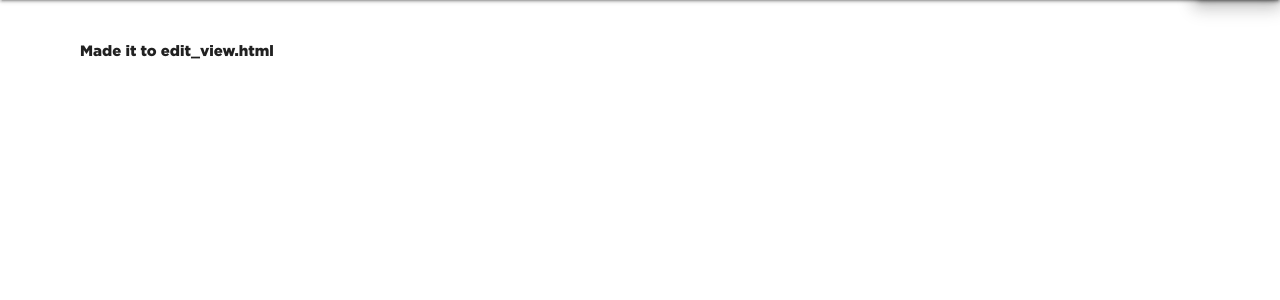
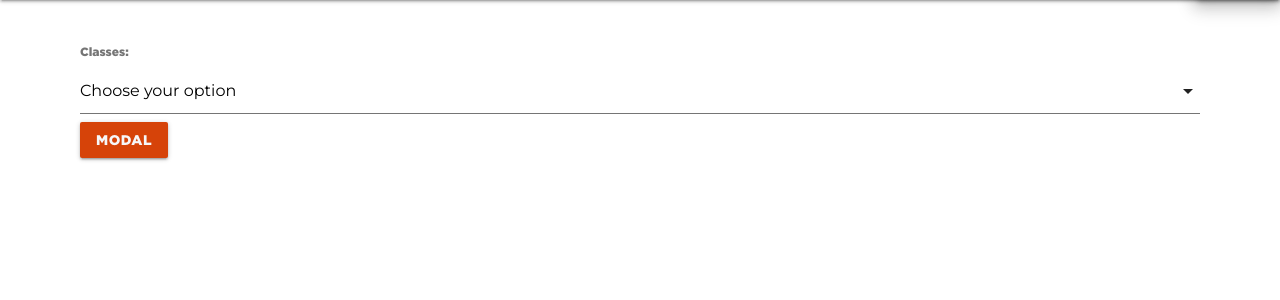
Before and after one commit to cs481-ekh/f21-famada, a Django app: page /search_edit/ in a window 1280 px wide. Shown: the part 64-364 px from the top of the page. Run offline with Django 3.2, Linux system fonts and the light colour scheme; the visitor is signed in with stand-in values (Sample User, id 1); some libraries are stand-ins or nearby versions.

Commit message:
appending to select

```diff
--- a/templates/CRUD/edit_view.html
+++ b/templates/CRUD/edit_view.html
@@ -1,3 +1,61 @@
 {% extends "menu.html" %} {% block main %}
-    Made it to edit_view.html
+<!-- create dropdown -->
+<div class="add_form_row" id="classes_row">
+    <label>Classes:</label>
+    <div class="input-field" id="search-view-columns">
+      <select multiple name="option2" id="option2" class="addClass">
+        <option value="" disabled selected>Choose your option</option>
+        {% for value in uniqClasses %}
+        <option>{{value}}</option>
+        {% endfor %}
+      </select>
+    </div>
+  </div>
+
+  <!-- Creates the modal button-->
+  <a class="waves-effect waves-light btn modal-trigger" href="#modal1">Modal</a>
+
+  <!-- Creates and defines the pop up modal window-->
+  <div id="modal1" class="modal">
+    <div class="modal-content">
+      <label for="class_name">Class Name</label>
+      <input
+        placeholder="Placeholder"
+        id="class_name"
+        type="text"
+        class="validate"
+        ref="class_ref"
+      />
+    </div>
+    <div class="modal-footer">
+      <a
+        href="#!"
+        class="modal-close waves-effect waves-green btn-flat"
+        onclick="saveFunction();"
+        value="save"
+        id="save"
+        >Add Class</a
+      >
+    </div>
+  </div>
+
+
+  <script>
+      window.onload = function () {
+
+        $('.addClass').formSelect();
+        $('.addClass').on('contentChanged', function() {
+            $(this).formSelect();
+        });
+
+    }
+
+    function saveFunction() {
+            var newValue = document.getElementById("class_name").value;
+            var $newOpt = $("<option>").attr("value", newValue).text(newValue);
+            $("#option2").append($newOpt);
+            $("#option2").trigger('contentChanged');
+    }
+
+  </script>
 {% endblock %}
```
Also changed, not shown: templates/CRUD/add_rows.html (+10 -15 lines).
